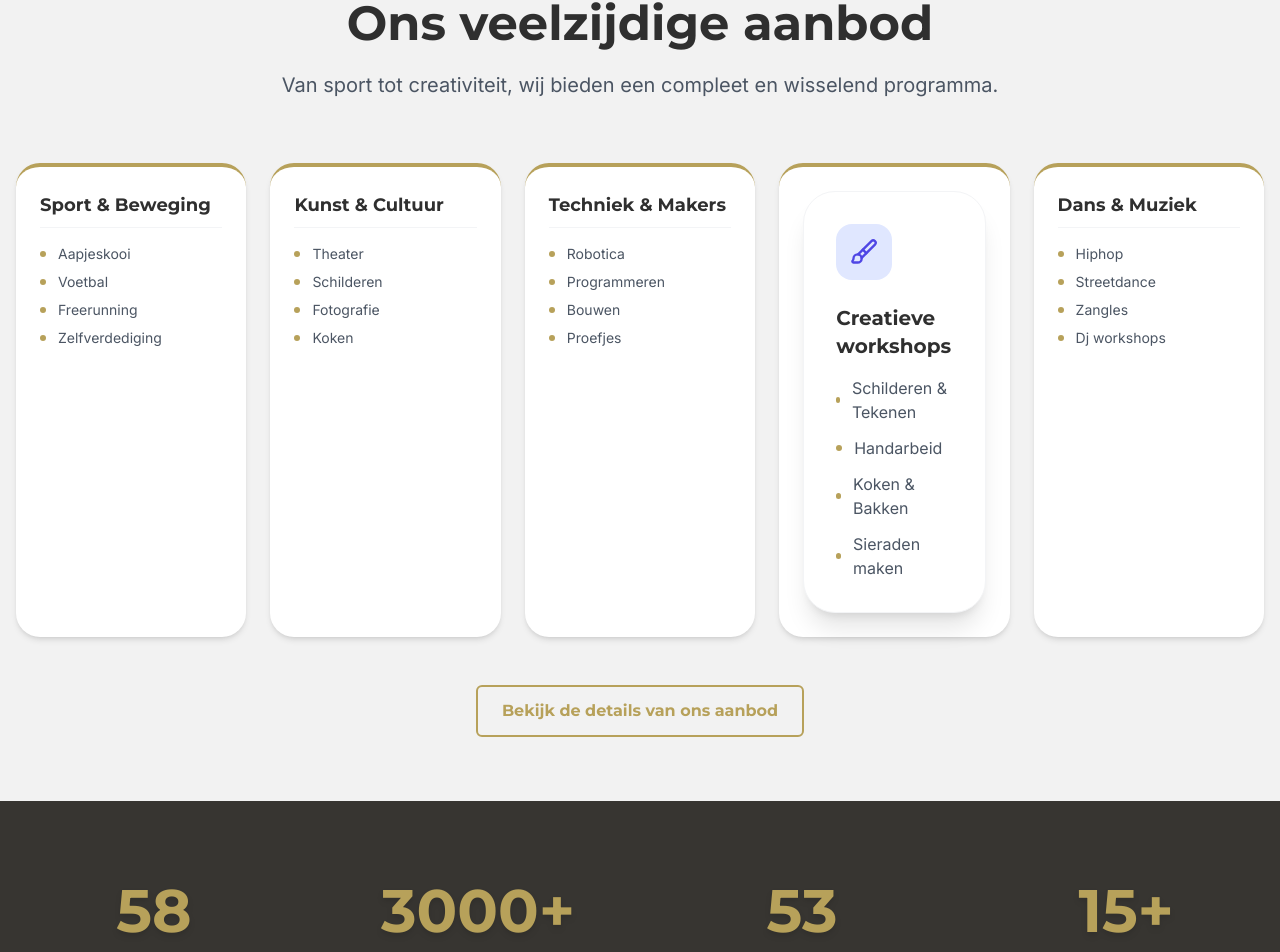
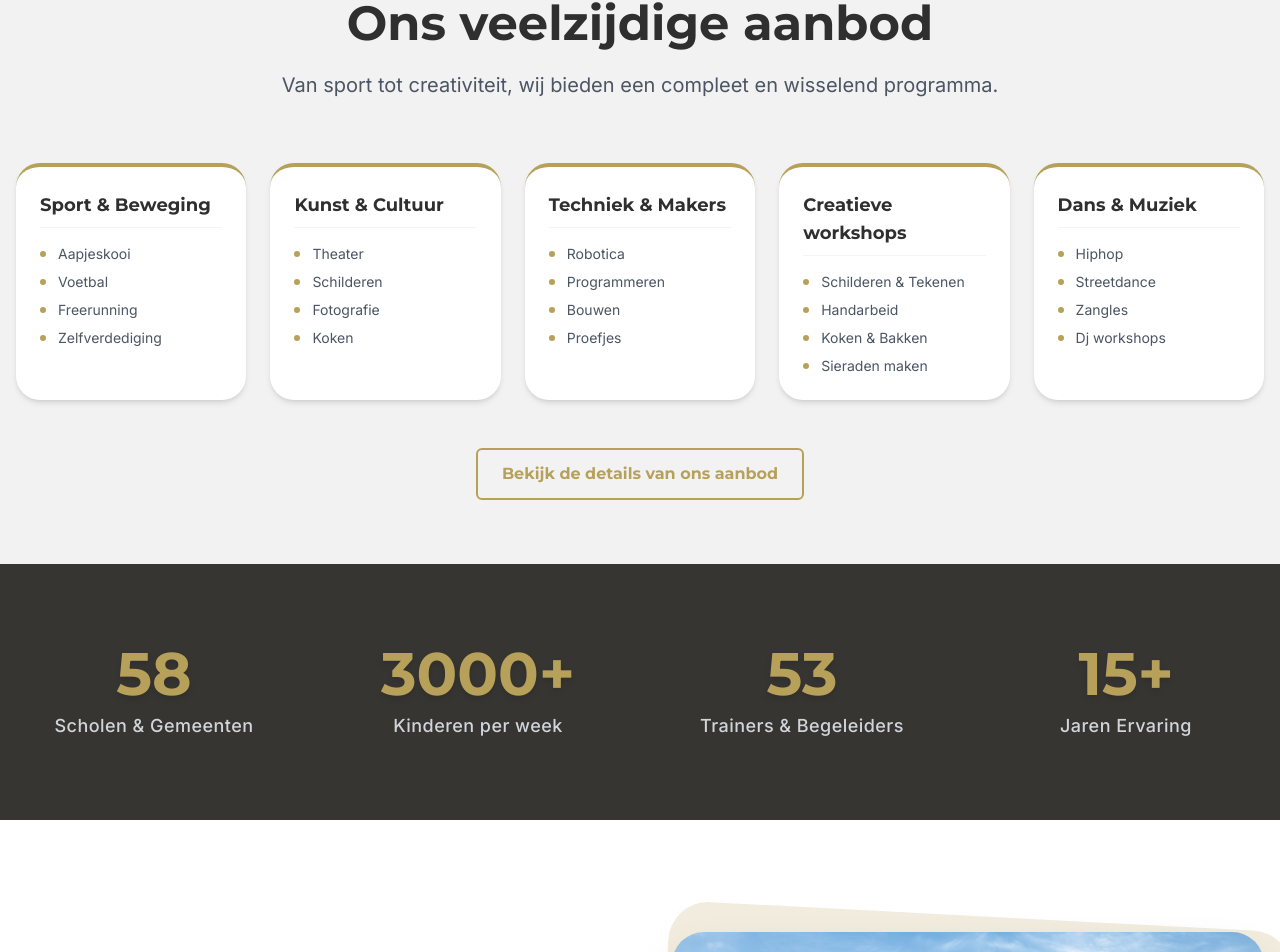
Before and after one commit to CD1878/Lufit, a React (Vite) app: page / in a window 1280 px wide. Shown: the part 1656-2608 px from the top of the page. Built offline with nearby package versions, Linux system fonts and the light colour scheme.

Commit message:
style: unify category cards on home page

```diff
--- a/pages/Home.tsx
+++ b/pages/Home.tsx
@@ -115,35 +115,16 @@ const Home: React.FC<HomeProps> = ({ onNavigate }) => {
                 lessons: ["Hiphop", "Streetdance", "Zangles", "Dj workshops"]
               }
             ].map((cat, idx) => (
-              <div key={idx} className="bg-white rounded-3xl p-6 shadow-md border-t-4 border-gold hover:shadow-xl transition-shadow">
-                {cat.title === "Creatieve workshops" ? (
-                  <div className="bg-white rounded-[2rem] p-8 shadow-xl border border-gray-100 hover:shadow-2xl transition-shadow flex flex-col h-full">
-                    <div className="w-14 h-14 bg-indigo-100 text-indigo-600 rounded-2xl flex items-center justify-center mb-6">
-                      <Brush size={28} />
-                    </div>
-                    <h3 className="text-xl font-heading font-bold text-anthracite mb-4">Creatieve workshops</h3>
-                    <ul className="text-gray-600 space-y-3 flex-grow">
-                      {cat.lessons.map((item, i) => (
-                        <li key={i} className="flex items-center">
-                          <span className="w-1.5 h-1.5 bg-gold rounded-full mr-3"></span>
-                          {item}
-                        </li>
-                      ))}
-                    </ul>
-                  </div>
-                ) : (
-                  <>
+              <div key={idx} className="bg-white rounded-3xl p-6 shadow-md border-t-4 border-gold hover:shadow-xl transition-shadow flex flex-col h-full">
                 <h3 className="text-lg font-heading font-bold text-anthracite mb-4 pb-2 border-b border-gray-100">{cat.title}</h3>
-                    <ul className="space-y-2">
+                <ul className="space-y-2 flex-grow">
                   {cat.lessons.map((lesson, lIdx) => (
                     <li key={lIdx} className="text-gray-600 flex items-center text-sm">
-                          <div className="w-1.5 h-1.5 rounded-full bg-gold mr-3"></div>
+                      <div className="w-1.5 h-1.5 rounded-full bg-gold mr-3 flex-shrink-0"></div>
                       {lesson}
                     </li>
                   ))}
                 </ul>
-                  </>
-                )}
               </div>
             ))}
           </div>
```
Lines whose indentation alone changed are shown as unchanged.
